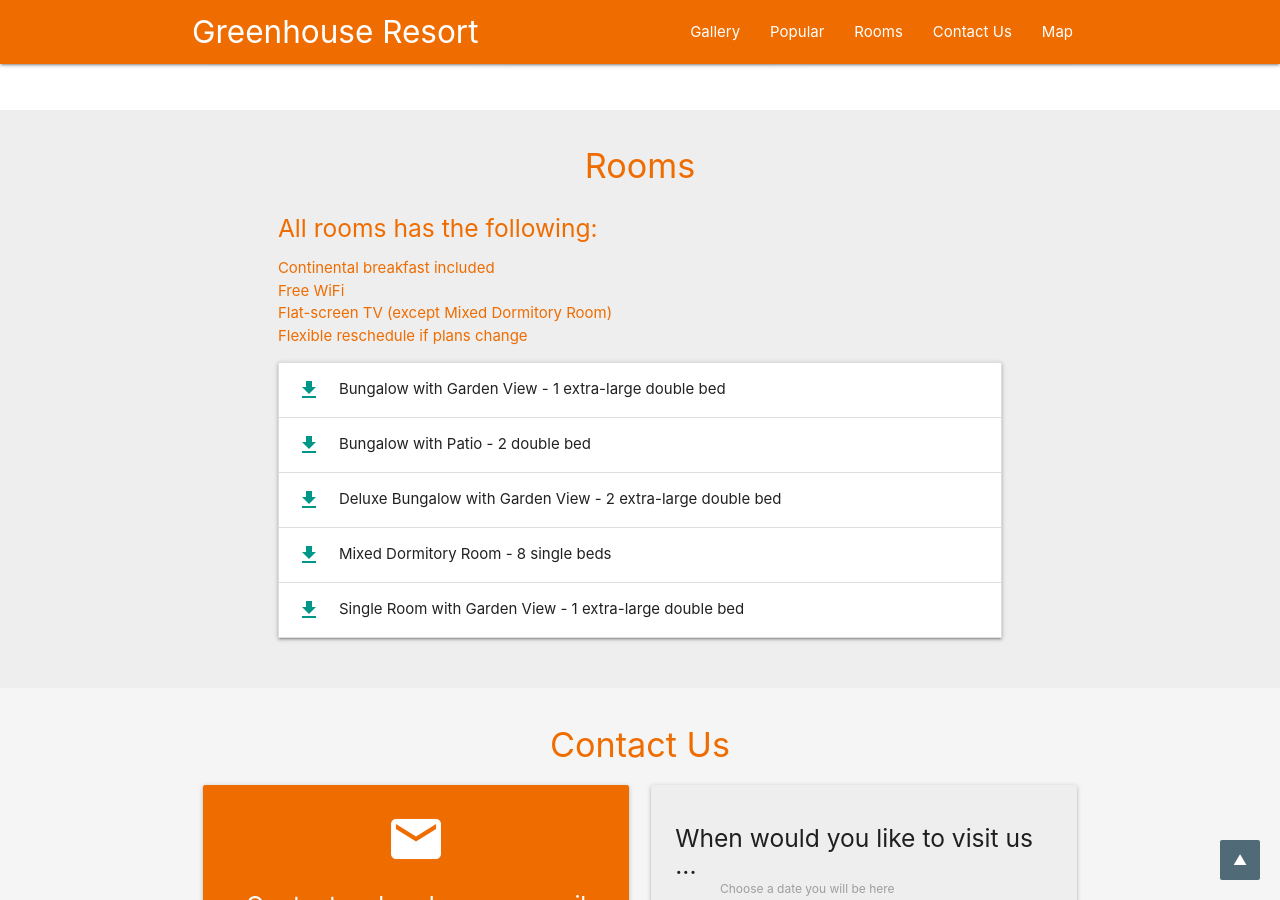
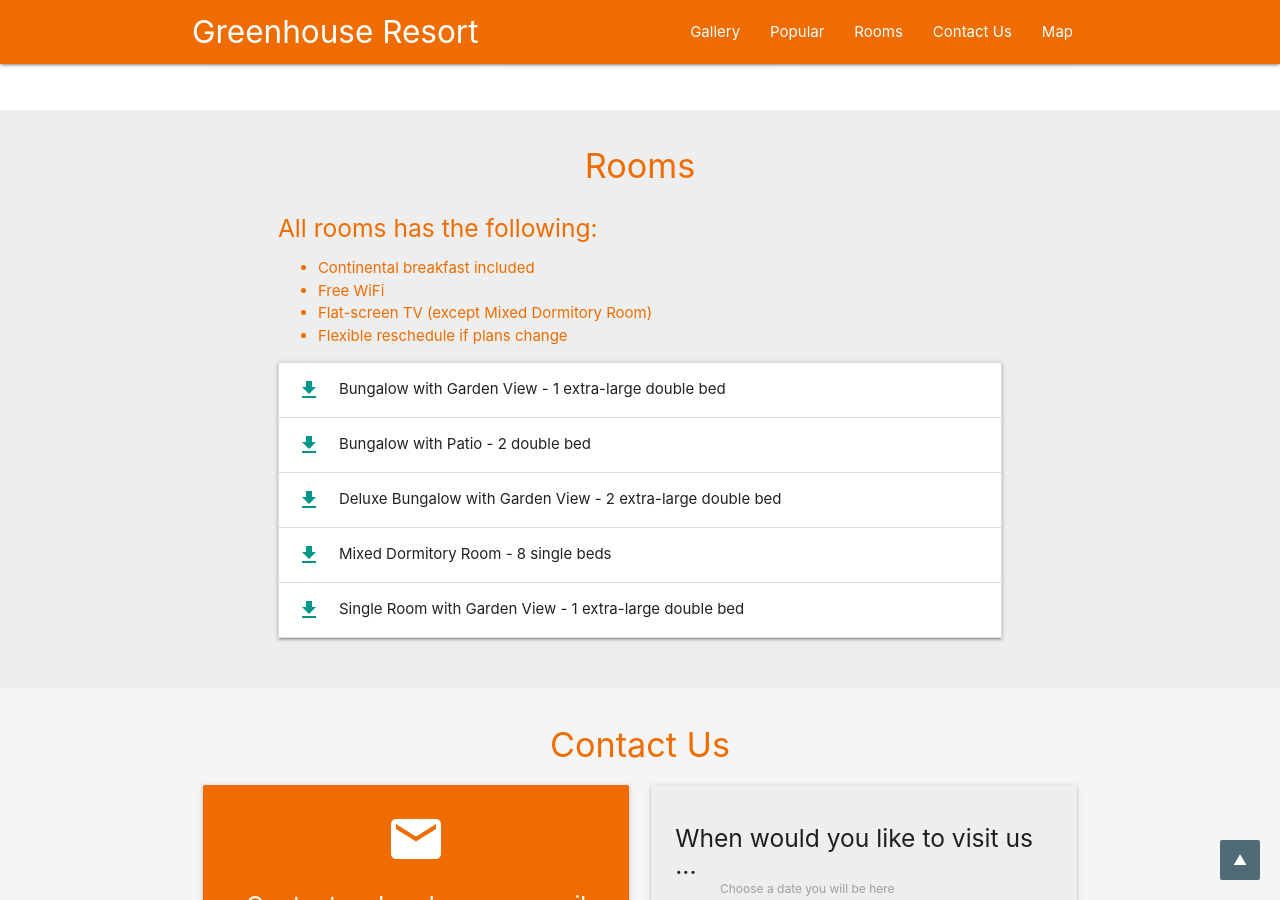
Before and after one commit to yong-lim/greenhouse-retreat, a Jekyll site: the page built from index.md, in a window 1280 px wide and 900 px high, scrolled down 1933 px. Built offline with Jekyll 4.4.1, drawn with Linux system fonts in a browser that asks for light colours; nearby versions of some CDN libraries.

Commit message:
Add bullets to list of freebies

```diff
--- a/_includes/rooms.html
+++ b/_includes/rooms.html
@@ -5,7 +5,7 @@
       <h4 class="center"><span class="orange-text text-darken-3">Rooms</span></h4>
       <div class="col s10 offset-s1">
         <h5><span class="orange-text text-darken-3">All rooms has the following:</span></h5>
-        <ul class="orange-text text-darken-3">
+        <ul class="orange-text text-darken-3 browser-default">
           <li>Continental breakfast included </li>
           <li>Free WiFi</li>
           <li>Flat-screen TV (except Mixed Dormitory Room)</li>
```
